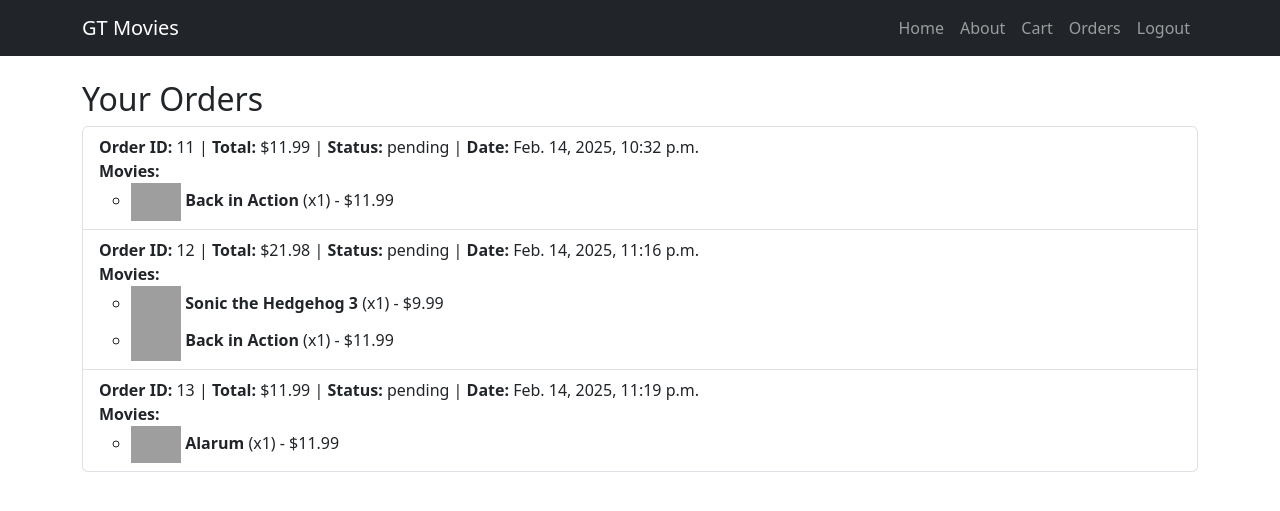
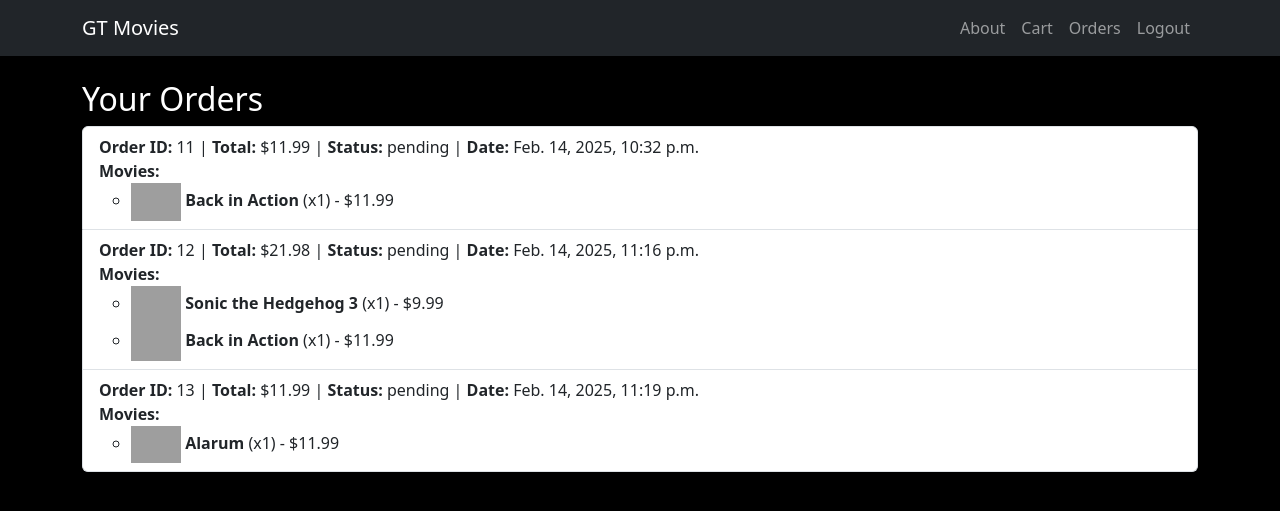
Before and after one commit to nakulshah04/GTMovieStore, a Django app: page /orders/ in a window 1280 px wide. Shown: the top 511 px of the page. Run offline with Django 5.2, Linux system fonts and the light colour scheme; a user stored in the database is signed in; data comes from the database, SQL or seed files in the repository; both versions use the stored data as it was after the commit; grey boxes are pictures that could not be loaded.

Commit message:
added changes orders CSS

```diff
--- a/movies/static/css/orders.css
+++ b/movies/static/css/orders.css
@@ -0,0 +1,4 @@
+body{
+    background-color: black;
+    color: white;
+}
--- a/movies/templates/Movies/orders.html
+++ b/movies/templates/Movies/orders.html
@@ -7,7 +7,7 @@
     <meta name="viewport" content="width=device-width, initial-scale=1.0">
     <title>Your Orders - GT Movies</title>
     <link rel="stylesheet" href="https://cdn.jsdelivr.net/npm/bootstrap@5.3.2/dist/css/bootstrap.min.css">
-    <link rel="stylesheet" href="{% static 'css/style.css' %}">
+    <link rel="stylesheet" href="{% static 'css/about.css' %}">
 </head>
 <body>
 
@@ -19,7 +19,6 @@
             </button>
             <div class="collapse navbar-collapse" id="navbarNav">
                 <ul class="navbar-nav ms-auto">
-                    <li class="nav-item"><a class="nav-link" href="/">Home</a></li>
                     <li class="nav-item"><a class="nav-link" href="{% url 'about' %}">About</a></li>
                     <li class="nav-item"><a class="nav-link" href="{% url 'cart' %}">Cart</a></li>
                     {% if user.is_authenticated %}
@@ -78,7 +77,7 @@
                     </ul>
                 </li>
             {% empty %}
-                <p class="text-muted">No orders yet.</p>
+                <p>No orders yet.</p>
             {% endfor %}
         </ul>
     </div>
```
Also changed, not shown: db.sqlite3.
